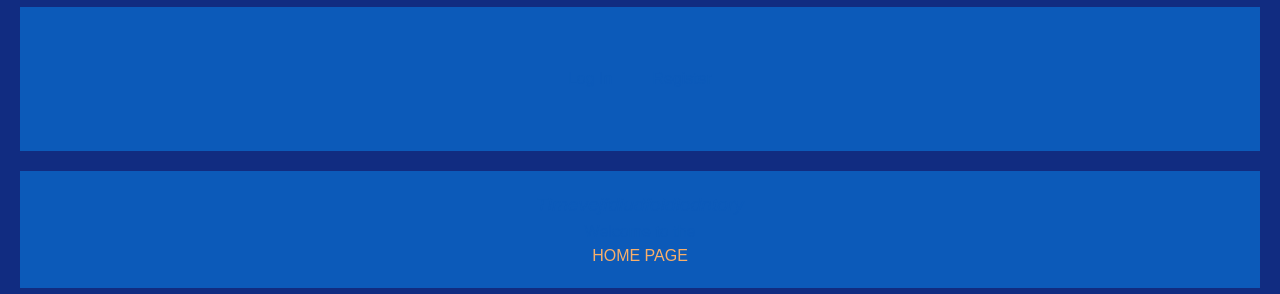
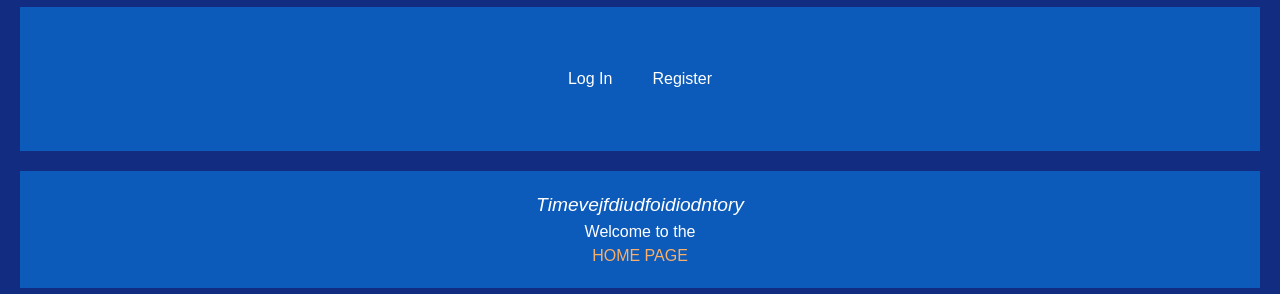
Before and after one commit to CaidenChadwick/timeventory, a Next.js app: page / in a window 1280 px wide. Shown: the part 293-587 px from the top of the page. Built offline with nearby package versions, Linux system fonts and the light colour scheme; no server answers.

Commit message:
fixed org bugs

```diff
--- a/app/globals.css
+++ b/app/globals.css
@@ -5,7 +5,7 @@
 
 :root {
   --background: #112C81;
-  --foreground: #0c5ab9;
+  --foreground: white;
 }
 
 div {
@@ -20,12 +20,21 @@ p.orange {
   color: #f8af6a;
 }
 
+p {
+  color: white;
+}
 
 a {
   margin: 20px;
+  color: white;
+}
+
+input {
+  color: black;
 }
 
 h1 {
+  color: white;
   font-size: larger;
   font-style: italic;
 }
@@ -47,6 +56,10 @@ body {
   .text-balance {
     text-wrap: balance;
   }
+}
+
+textarea {
+  color: black;
 }
 
 .collapse {
--- a/app/organization/[organization]/page.tsx
+++ b/app/organization/[organization]/page.tsx
@@ -1,5 +1,5 @@
 // displays org and all events and presents option to follow
-import { getOrgInfo, findEventsOfOrg } from '../action'
+import { getOrgInfo, findEventsOfOrg, isUserOrgOwner } from '../action'
 
 interface EventData {
     id: string;
@@ -11,7 +11,11 @@ export default async function UrlInformation({
 }: {
     params: { organization: string };
 }) {
-    const orgInfo = await getOrgInfo(params.organization);
+    const orgInfo = await getOrgInfo(decodeURIComponent(params.organization));
+    if (!orgInfo.success) {
+        return <div>404 - Organization Not Found</div>;
+    }
+    const isOwner = await isUserOrgOwner(orgInfo.payload["id"])
     const orgEvents = await findEventsOfOrg(orgInfo.payload["id"]);
     console.log(orgEvents.payload)
     if (orgInfo.success) {
@@ -26,7 +30,10 @@ export default async function UrlInformation({
                         ))}
                     </div>
                 ) : null}
-                <a href={`/organization/${params.organization}/createEvent`}>Create Event</a>
+                {isOwner ? (
+                    <a href={`/organization/${params.organization}/createEvent`}>Create Event</a>
+                ): null}
+
             </div>
         )
     }
--- a/app/organization/action.ts
+++ b/app/organization/action.ts
@@ -1,6 +1,7 @@
 import { Status } from '@/types/databaseUtilityTypes'
-import { getOrgInfoByName } from '@/Models/orgModel'
+import { getOrgInfoByName, checkIfOwner } from '@/Models/orgModel'
 import { getSessionToken } from "@/utils/cookieManager";
+import { getUserId } from "@/Models/SessionModel"
 import { createEventWithOrgID, getOrgEvents, getEventData, getEventID } from '@/Models/eventModel'
 
 export async function getOrgInfo(orgName:string): Promise<Status> {
@@ -25,14 +26,12 @@ export async function saveEvent(orgId: string, formData: {
     return false;
 }
 
-export async function findEventsOfOrg(ordID: string): Promise<Status> {
-    return await getOrgEvents(ordID)
+export async function findEventsOfOrg(orgID: string): Promise<Status> {
+    return await getOrgEvents(orgID)
 }
 
 export async function getEventDataWithName(eventName: string): Promise<Status> {
-    console.log("2" + eventName)
     const eventID = await getEventID(eventName)
-    console.log("3" + eventID.payload)
     if (!eventID.success) {
         return eventID
     }
@@ -40,3 +39,14 @@ export async function getEventDataWithName(eventName: string): Promise<Status> {
         return await getEventData(eventID.payload)
     }
 }
+
+export async function isUserOrgOwner(orgID: string): Promise<boolean> {
+    const token = await getSessionToken();
+    if (token) {
+        const user = await getUserId(token);
+        if (user) {
+            return (await checkIfOwner(user, orgID)).success;
+        }
+    }
+    return false;
+}
--- a/package.json
+++ b/package.json
@@ -20,7 +20,7 @@
     "react-dom": "^18"
   },
   "devDependencies": {
-    "@types/node": "^20.16.5",
+    "@types/node": "^20.17.7",
     "@types/react": "^18",
     "@types/react-dom": "^18",
     "eslint": "^8",
@@ -29,6 +29,6 @@
     "prisma": "^5.22.0",
     "tailwindcss": "^3.4.1",
     "ts-node": "^10.9.2",
-    "typescript": "^5.6.2"
+    "typescript": "^5.7.2"
   }
 }
```
Also changed, not shown: 1 other file (tests, documents, lock files or other folders).
